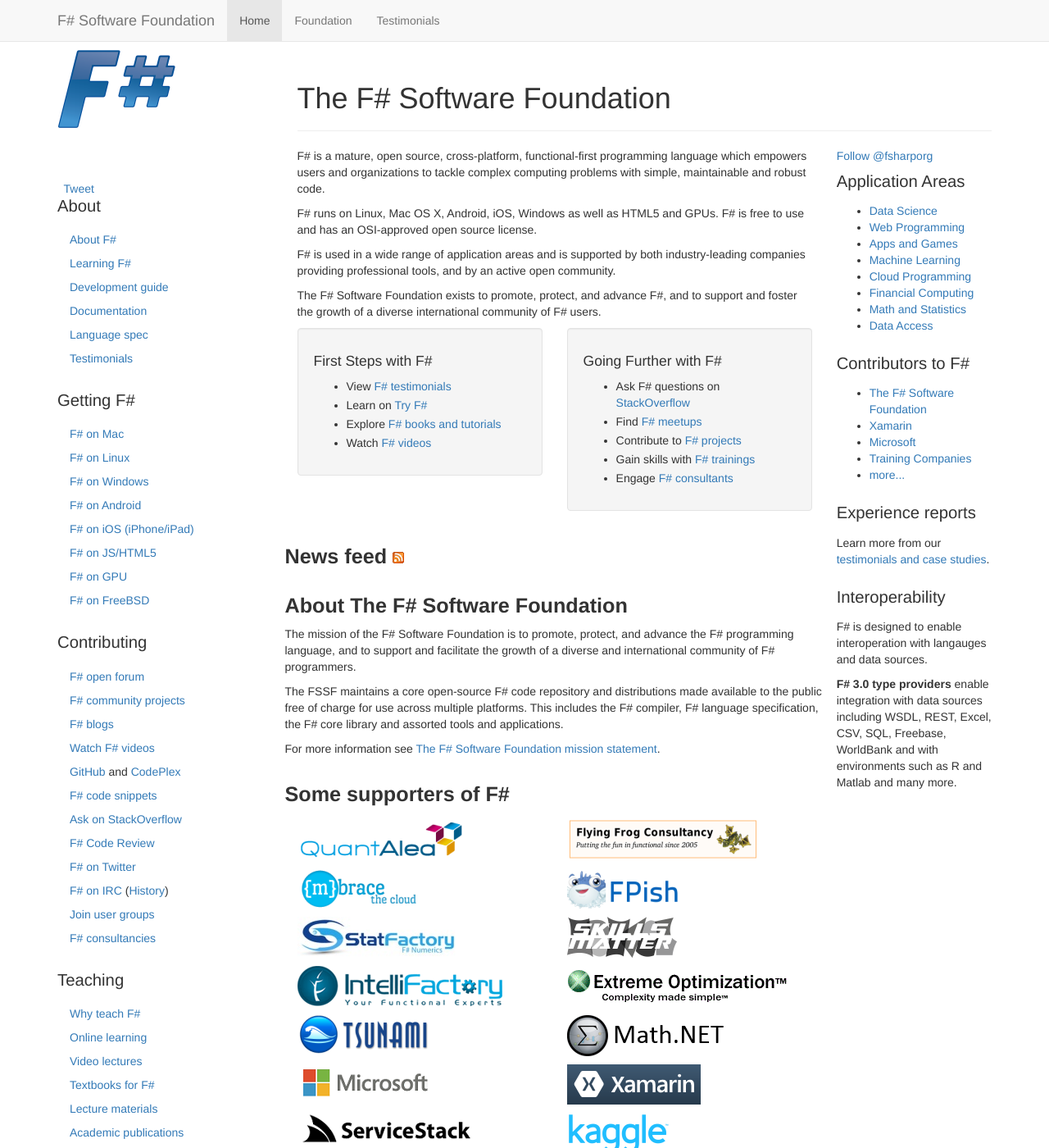
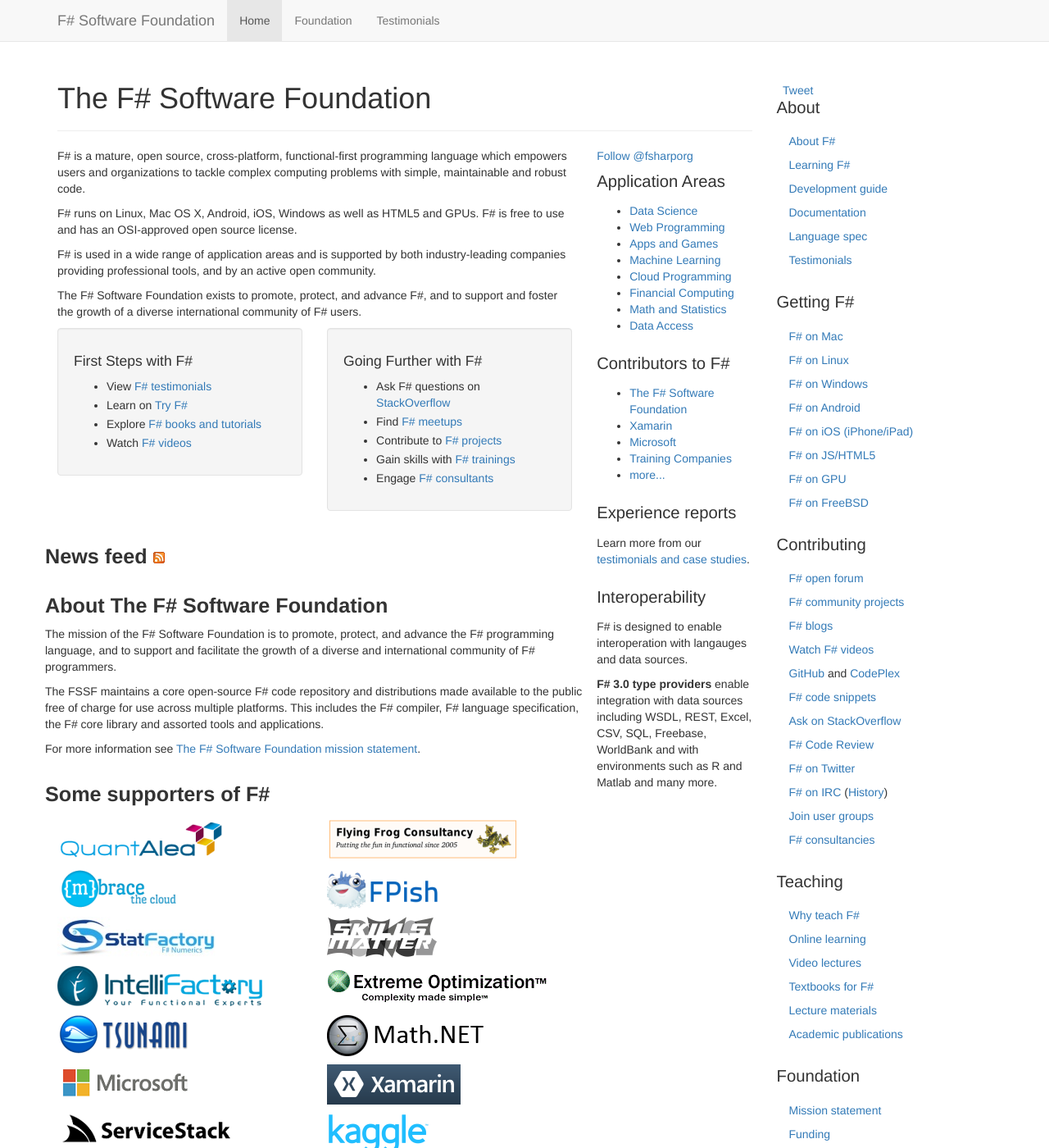
Before and after one commit to fsharp/fsharp.org, a Jekyll site: the page built from index.html, in a window 1280 px wide and 1400 px high. Shown: the whole window at 82% size. Built offline with Jekyll 4.4.1, drawn with Linux system fonts in a browser that asks for light colours; nearby versions of some CDN libraries; some web fonts are replaced; comment, search, counter and statistics services are not loaded; some of the changed text lies outside the part shown.

Commit message:
Swap main content and sidebar

```diff
--- a/_layouts/default.html
+++ b/_layouts/default.html
@@ -14,7 +14,7 @@
     <link rel="icon" href="/img/favicon.ico" type="image/x-icon" />
     <link href="http://netdna.bootstrapcdn.com/bootstrap/3.1.1/css/bootstrap.min.css" rel="stylesheet" media="screen" />
     <link href='http://fonts.googleapis.com/css?family=Orienta' rel='stylesheet' media="screen" />
-    <link rel="stylesheet" href="/css/main.css" media="screen" />
+    <link rel="stylesheet" href="../css/main.css" media="screen" />
     <!--[if lt IE 9]>
       <script src="https://oss.maxcdn.com/libs/html5shiv/3.7.0/html5shiv.js"></script>
       <script src="https://oss.maxcdn.com/libs/respond.js/1.4.2/respond.min.js"></script>
@@ -55,7 +55,7 @@
     </nav>
 
     <div class="container" id="main">
-        <div class="row">
+<!--        <div class="row">
             <div class="col-md-3">
                 <a href="/">
                     <img src="/img/logo.png" id="logo" alt="F#. Part of the program." class="img-responsive" /></a>
@@ -65,8 +65,14 @@
                     <h1>{{ page.headline }}</h1>
                 </div>
             </div>
-        </div>
+        </div>-->
         <div class="row">
+            <div class="col-md-9">
+                <div class="page-header">
+                    <h1>{{ page.headline }}</h1>
+                </div>
+                <div>{{ content }}</div>
+            </div>
             <div class="col-md-3 menu" id="leftMenu">
                 <div>
                     <div class="fb-share-button" data-type="button_count"></div>
@@ -128,9 +134,18 @@
                     <li class="list-group-item"><a href="/technical-groups">Affiliated technical groups</a></li>
                     <li class="list-group-item"><a href="/foundation.html#contact">Contact</a></li>
                 </ul>
-            </div>
-            <div class="col-md-9">
-                {{ content }}
+                    <h4 class="first">Application Areas</h4>
+                    <ul class="list-group">
+                        <li class="list-group-item"><a href="/data-science">Data Science</a></li>
+                        <li class="list-group-item"><a href="/webstacks">Web Programming</a></li>
+                        <li class="list-group-item"><a href="/apps-and-games">Apps and Games</a></li>
+                        <li class="list-group-item"><a href="/machine-learning">Machine Learning</a></li>
+                        <li class="list-group-item"><a href="/cloud">Cloud Programming</a></li>
+                        <li class="list-group-item"><a href="http://www.tryfsharp.org/Learn/financial-computing">Financial Computing</a></li>
+                        <li class="list-group-item"><a href="/math">Math and Statistics</a></li>
+                        <li class="list-group-item"><a href="/data-access">Data Access</a></li>
+                    </ul>
+
             </div>
         </div>
         <div class="container text-center">
```
